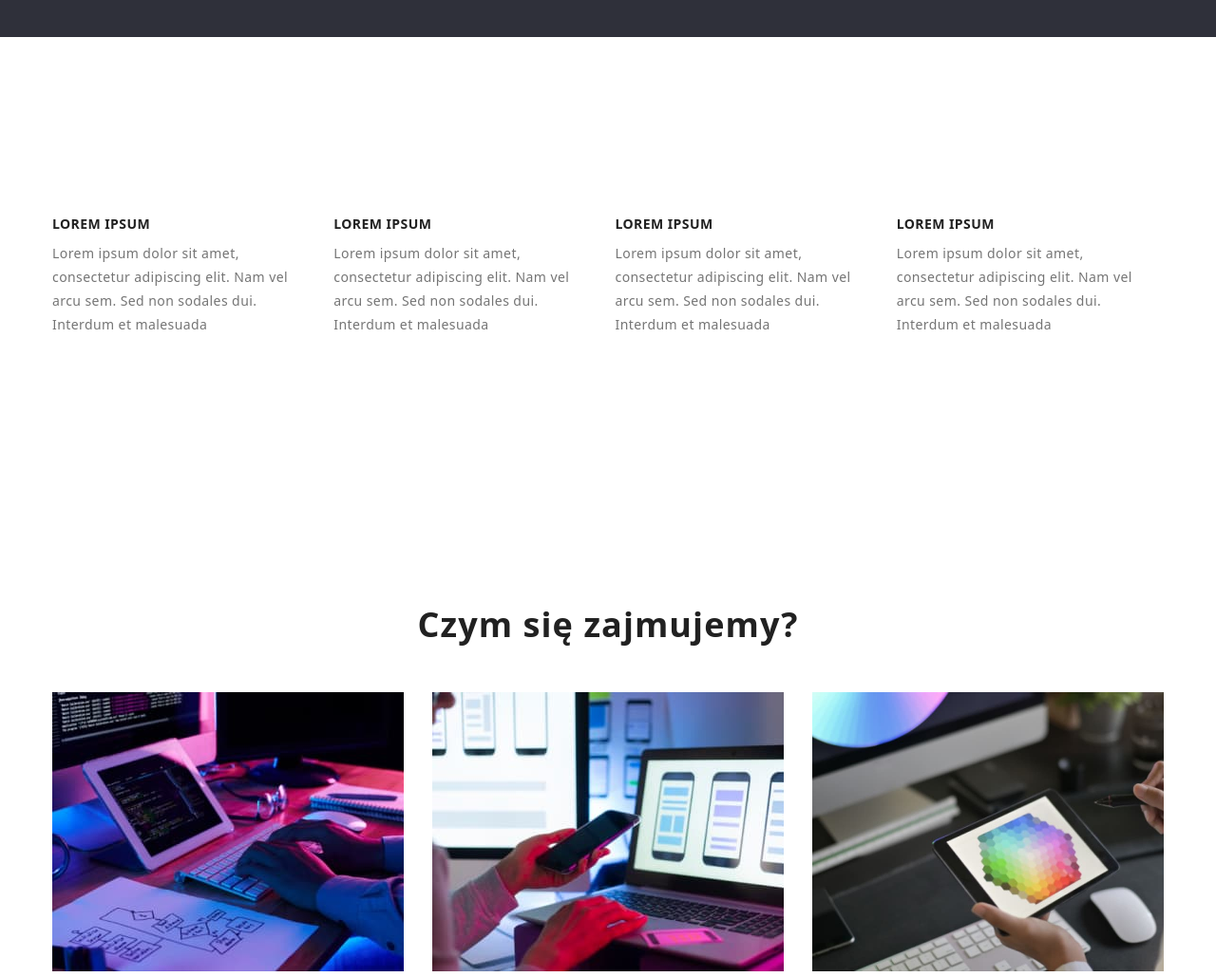
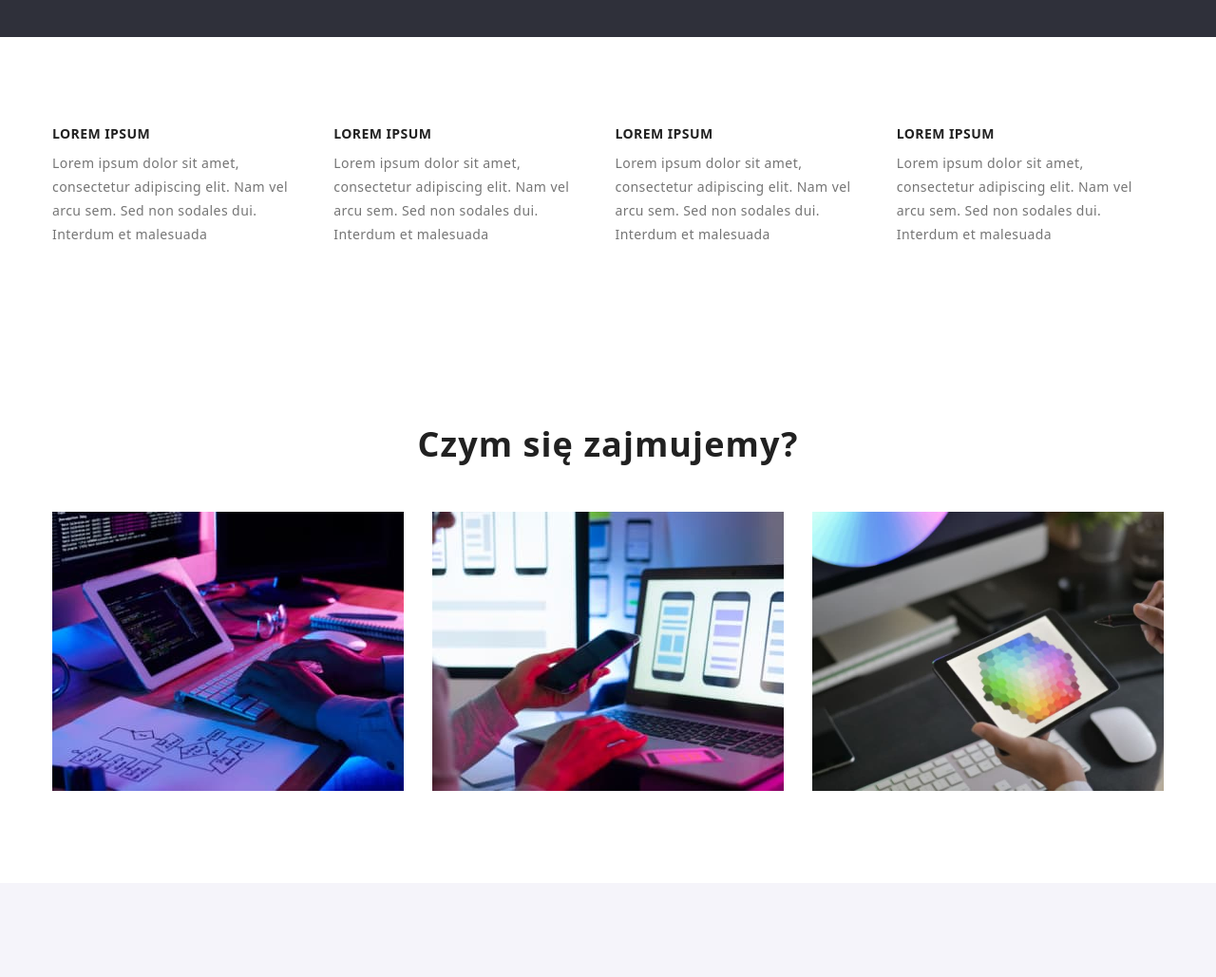
Before and after one commit to jkamin61/goit-markup-hw-03, a plain HTML site: page index.html in a window 1280 px wide. Shown: the part 720-1749 px from the top of the page at 95% size. Drawn offline with nearby package versions, Linux system fonts and the light colour scheme.

Commit message:
Update style.css

```diff
--- a/css/style.css
+++ b/css/style.css
@@ -179,8 +179,6 @@ body {
     background-color: var(--select-color);
     list-style-type: none;
     display: flex;
-    padding-top: 95px;
-    padding-bottom: 95px;
     gap: 15px;
 }
 
@@ -228,7 +226,6 @@ body {
     align-items: center;
     justify-content: center;
     gap: 30px;
-    padding-bottom: 94px;
 }
 
 .team-block {
```
